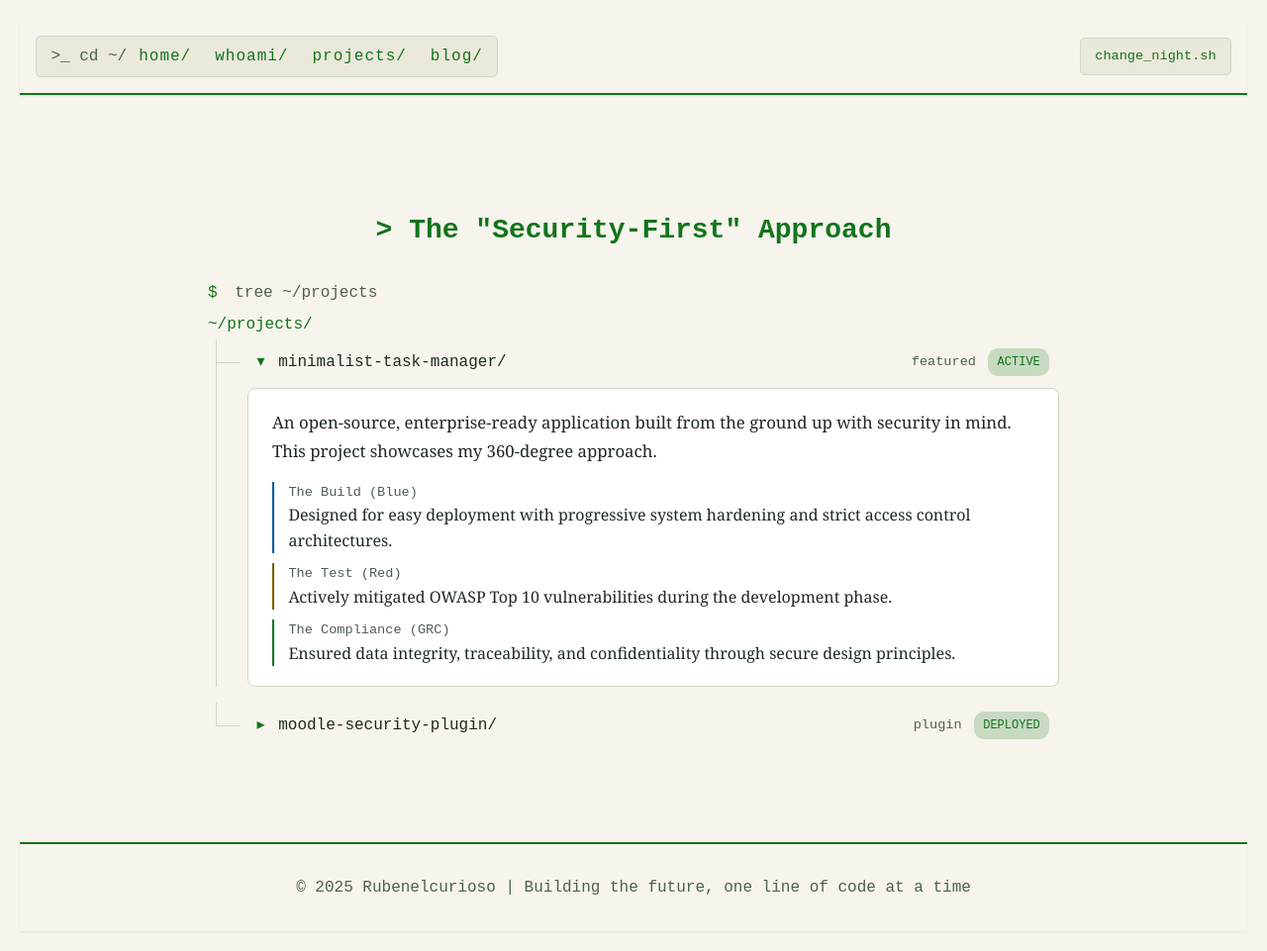
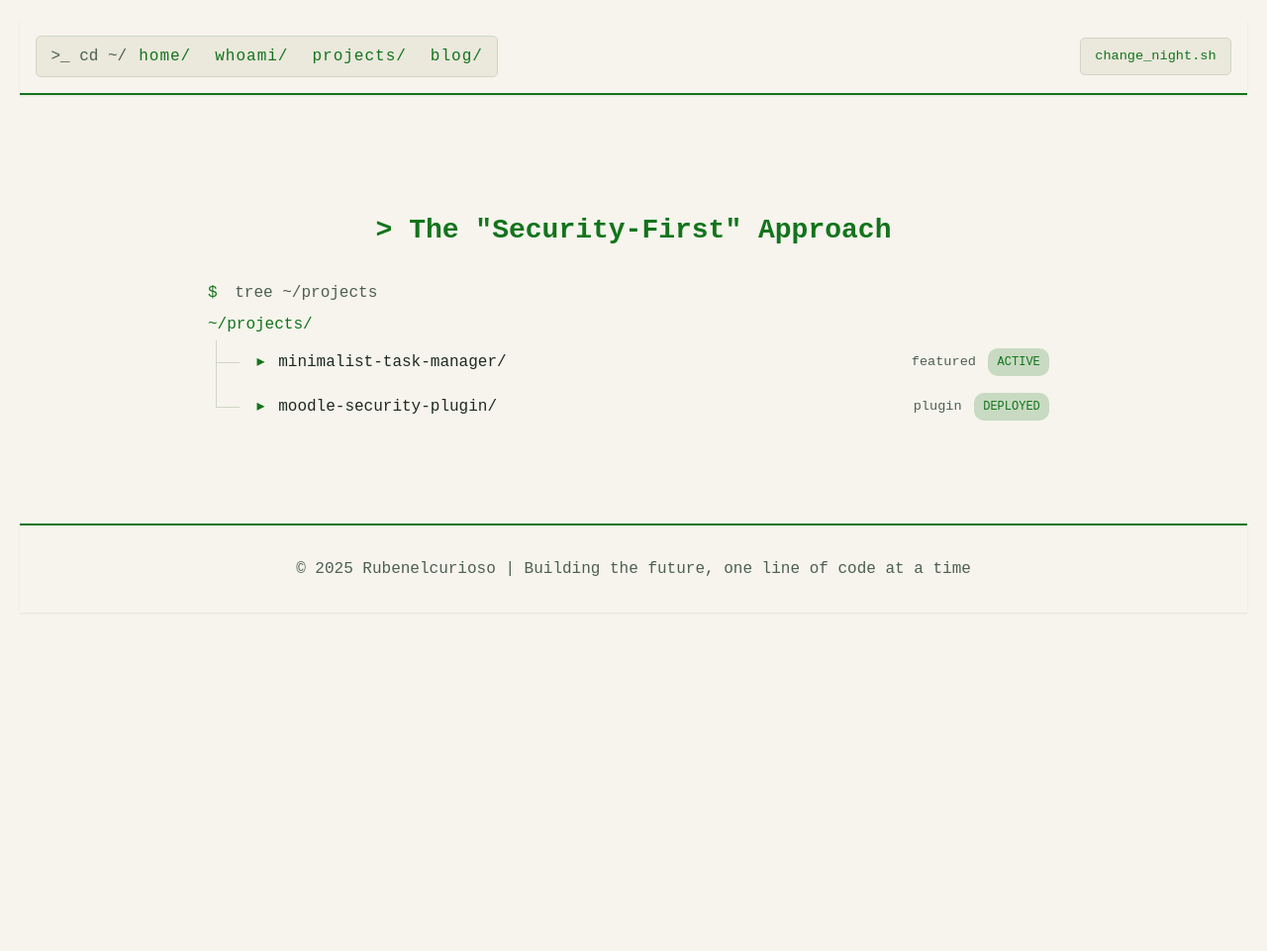
Before and after one commit to Rubenelcurioso/rubenelcurioso.github.io, a Jekyll site: the page built from projects/index.html, in a window 1280 px wide. Shown: the whole page at 99% size. Built offline with Jekyll 4.4.1, drawn with Linux system fonts in a browser that asks for light colours; after the commit the page ends 900 px from its top, so only the background shows below that.

Commit message:
feat: start project tree entries collapsed

```diff
--- a/projects/index.html
+++ b/projects/index.html
@@ -14,13 +14,13 @@ permalink: /projects/
       <p class="tree-root">~/projects/</p>
       <ul class="tree-list">
         <li class="tree-item">
-          <button type="button" class="tree-entry" aria-expanded="true" aria-controls="proj-task-manager">
-            <span class="tree-marker" aria-hidden="true">▾</span>
+          <button type="button" class="tree-entry" aria-expanded="false" aria-controls="proj-task-manager">
+            <span class="tree-marker" aria-hidden="true">▸</span>
             <span class="tree-name">minimalist-task-manager/</span>
             <span class="tree-kind">featured</span>
             <span class="project-status">Active</span>
           </button>
-          <div class="tree-panel-wrap" id="proj-task-manager">
+          <div class="tree-panel-wrap" id="proj-task-manager" hidden>
             <div class="tree-panel">
               <p>An open-source, enterprise-ready application built from the ground up with security in mind. This project showcases my 360-degree approach.</p>
               <ul class="pillars">
```
